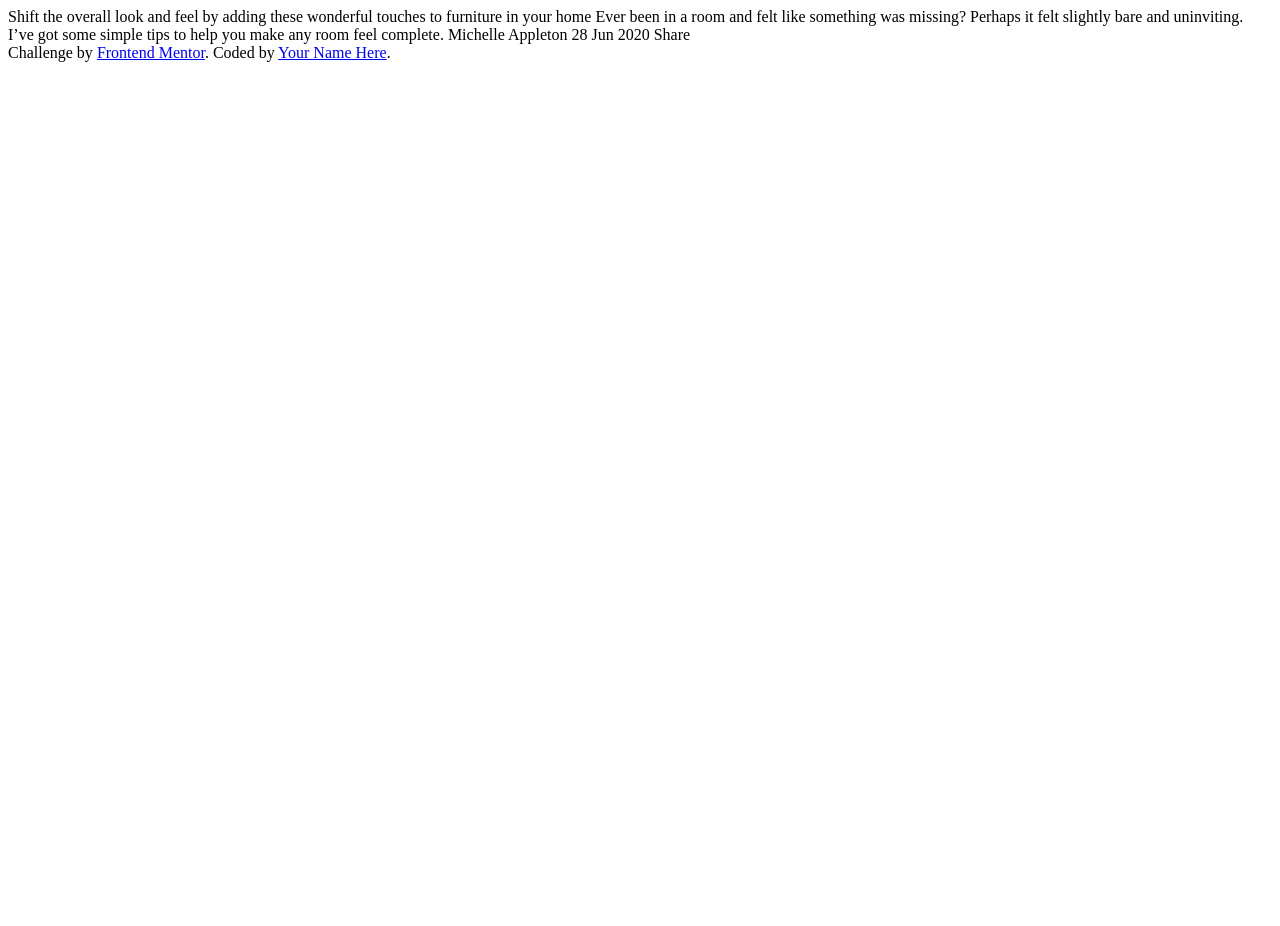
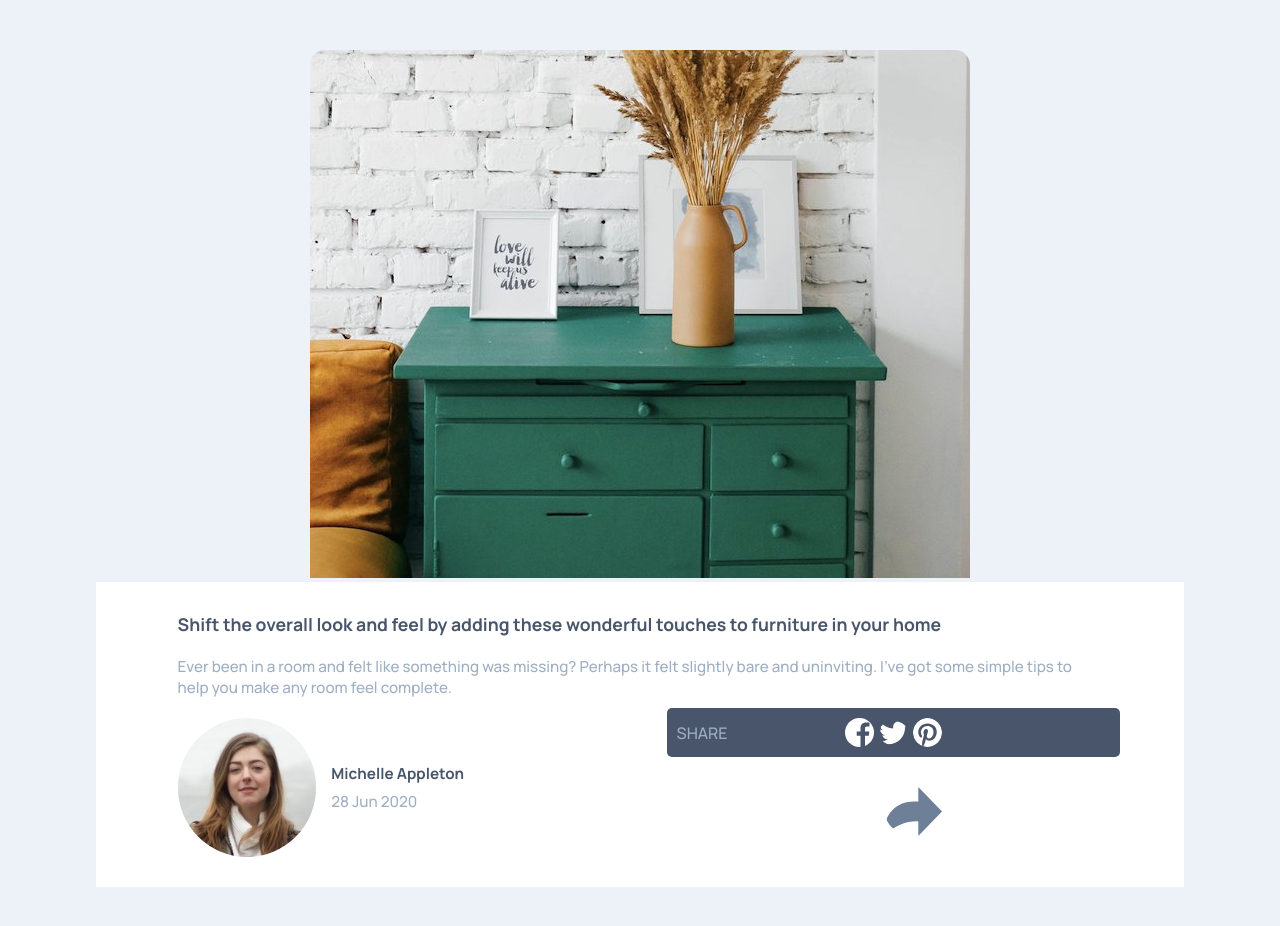
Before and after one commit to Macnelson9/article-preview-component, a plain HTML site: page index.html in a window 1280 px wide. Before the commit the page ends 800 px from the top, so only its background shows below. Drawn offline with Linux system fonts and the light colour scheme.

Commit message:
Add styling to the webpage

```diff
--- a/index.html
+++ b/index.html
@@ -9,21 +9,57 @@
       sizes="32x32"
       href="./images/favicon-32x32.png"
     />
+    <link rel="stylesheet" href="styles.css">
     <script defer src="script.js"></script>
     <title>Frontend Mentor | Article preview component</title>
   </head>
   <body>
-    Shift the overall look and feel by adding these wonderful touches to
-    furniture in your home Ever been in a room and felt like something was
-    missing? Perhaps it felt slightly bare and uninviting. I’ve got some simple
-    tips to help you make any room feel complete. Michelle Appleton 28 Jun 2020
-    Share
+    <div class="body-container">
+      <section class="image-container">
+          <img src="./images/drawers.jpg" class="drawers" alt="Drawers" />
+      </section>
 
-    <div class="attribution">
-      Challenge by
-      <a href="https://www.frontendmentor.io?ref=challenge" target="_blank"
-        >Frontend Mentor</a
-      >. Coded by <a href="#">Your Name Here</a>.
+      <section class="text-container">
+        <h2>
+          Shift the overall look and feel by adding these wonderful touches to
+          furniture in your home
+        </h2>
+
+        <p>
+          Ever been in a room and felt like something was missing? Perhaps it
+          felt slightly bare and uninviting. I’ve got some simple tips to help
+          you make any room feel complete.
+        </p>
+
+        <section class="social-container">
+          <img src="./images/avatar-michelle.jpg" alt="Michelle" />
+
+          <div class="names">
+            <h3>Michelle Appleton</h3>
+            <p>28 Jun 2020</p>
+          </div>
+
+          <div class="socials">
+            <img src="./images/icon-share.svg" class="share" alt="Share" />
+
+            <div class="social-icons hidden">
+              <p>SHARE </p>
+                <img src="./images/icon-facebook.svg" alt="Facebook" />
+                <img src="./images/icon-twitter.svg" alt="Twitter" />
+                <img src="./images/icon-pinterest.svg" alt="Pinterest" />
+              </p>
+            </div>
+          </div>
+        </section>
+      </section>
+
     </div>
+
   </body>
+  <!-- <div class="attribution">
+    Challenge by
+    <a href="https://www.frontendmentor.io?ref=challenge" target="_blank"
+      >Frontend Mentor</a
+    >. Coded by <a href="#">Your Name Here</a>.
+  </div> -->
 </html>
--- a/styles.css
+++ b/styles.css
@@ -1,5 +1,140 @@
+/* Import fonts */
+@import url("https://fonts.googleapis.com/css2?family=Bree+Serif&family=Manrope:wght@200..800&display=swap");
+
+/* Basic styling */
+*,
+*::before,
+*::after {
+  box-sizing: border-box;
+}
+
+:root {
+  --Very-Dark-Grayish-blue: hsl(217, 19%, 35%);
+  --Desaturated-Dark-Blue: hsl(214, 17%, 51%);
+  --Grayish-Blue: hsl(212, 23%, 69%);
+  --Light-Grayish-Blue: hsl(210, 46%, 95%);
+}
+
+body {
+  font-family: "Manrope", sans-serif;
+  font-size: 13px;
+  font-weight: 500;
+  display: flex;
+  justify-content: center;
+  align-items: center;
+  margin: 50px auto;
+  background: var(--Light-Grayish-Blue);
+}
+
+img {
+  height: 100%;
+  border: none;
+  max-width: 100%;
+}
+
+h2 {
+  font-weight: 700;
+}
+
+.body-container {
+  display: flex;
+  flex-direction: column;
+  justify-content: center;
+  align-items: center;
+  width: 85%;
+}
+
+.image-container img {
+  border-top-left-radius: 15px;
+  border-top-right-radius: 15px;
+}
+
+.text-container {
+  background-color: white;
+}
+
+.text-container h2 {
+  color: var(--Very-Dark-Grayish-blue);
+  font-size: 1.1rem;
+  margin: 30px auto;
+  margin-bottom: 0;
+  width: 85%;
+}
+
+.text-container p {
+  color: var(--Grayish-Blue);
+  font-size: 0.95rem;
+  margin: 20px auto;
+  width: 85%;
+}
+
+.social-container {
+  display: flex;
+  justify-content: center;
+  align-items: center;
+  gap: 15px;
+  margin: 0 auto;
+  margin-bottom: 30px;
+  width: 85%;
+}
+
+.social-container img {
+  border-radius: 100%;
+  width: 15%;
+}
+
+.names {
+  display: flex;
+  flex-direction: column;
+  justify-content: center;
+  gap: 7px;
+  width: 100%;
+}
+
+.names h3 {
+  color: var(--Very-Dark-Grayish-blue);
+  margin: 0;
+}
+
+.names p {
+  margin: 0;
+}
+
+.socials {
+  display: flex;
+  flex-direction: column-reverse;
+  align-items: center;
+  width: 100%;
+}
+
+.share {
+}
+
+.social-icons {
+  background: var(--Very-Dark-Grayish-blue);
+  border-radius: 5px;
+  display: flex;
+  align-items: center;
+  justify-content: center;
+  gap: 5px;
+  position: relative;
+  padding: 10px 10px;
+  top: -30px;
+  right: 20px;
+  width: 120%;
+  z-index: 1;
+}
+
+.social-icons p {
+  font-size: 1rem;
+  margin: 0;
+}
+/*
+.hidden {
+  display: none;
+} */
+
 /* Attribution styling */
-
 .attribution {
   font-size: 11px;
   text-align: center;
```
